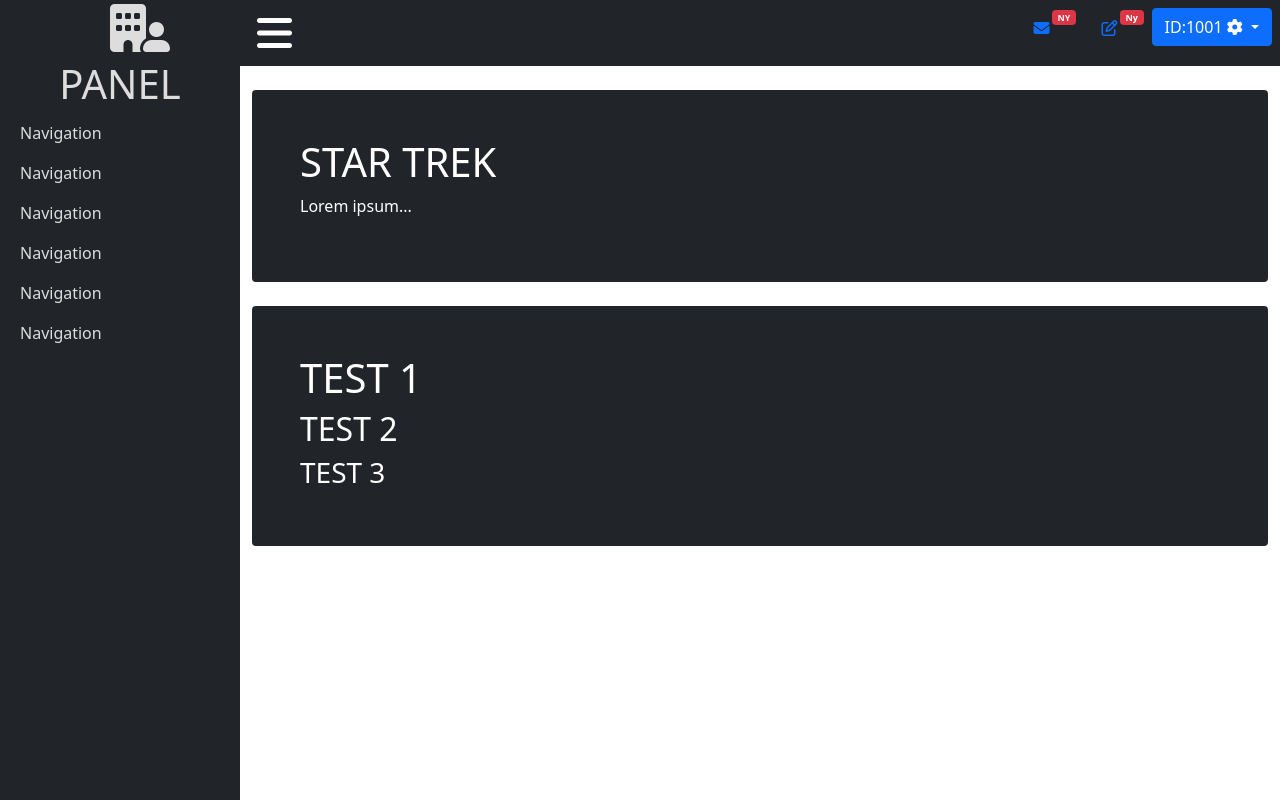
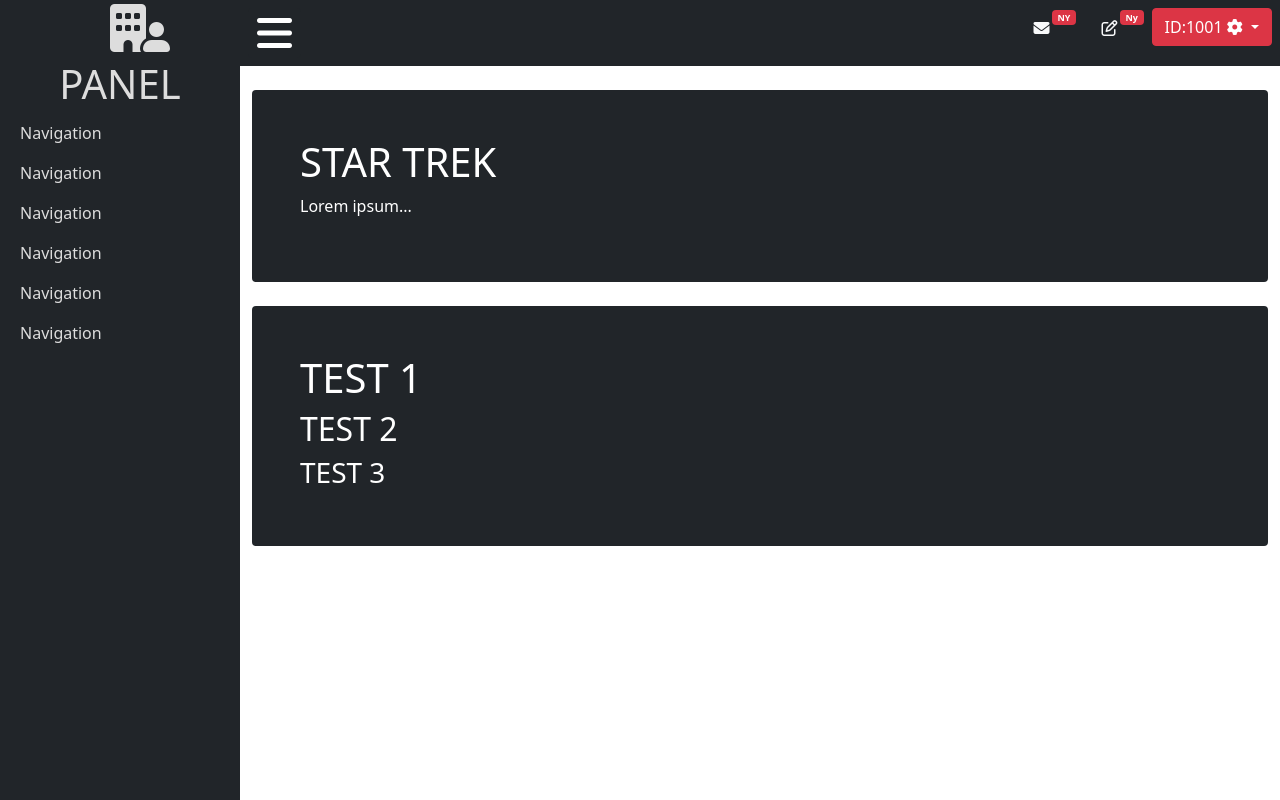
Before and after one commit to diypa571/bootstrap-5-panel, a plain HTML site: page index.html in a window 1280 px wide. Drawn offline with nearby package versions, Linux system fonts and the light colour scheme.

Commit message:
Update index.html

```diff
--- a/index.html
+++ b/index.html
@@ -58,7 +58,7 @@
 
  <!-- Dropdown -->
    <div class="dropdown">
- <a class="nav-link" href="#"  data-bs-toggle="dropdown">    <i class="fas fa-envelope fa-fw fwhite ftn15"></i>
+ <a class="nav-link" href="#"  data-bs-toggle="dropdown">    <i class="fas fa-envelope fa-fw text-light ftn15"></i>
 <sup> <span class="badge bg-danger ftn2 fwhite badge bg-danger ftn2 fwhite  right-50 position-absolute top-2">NY</span> </sup> </sup>
 </a>
      <ul class="dropdown-menu">
@@ -83,7 +83,7 @@
 
 <!-- Dropdown -->
   <div class="dropdown">
- <a class="nav-link" href="#"  data-bs-toggle="dropdown">   <i class="far fa-edit fa-fw fwhite ftn15"></i>
+ <a class="nav-link" href="#"  data-bs-toggle="dropdown">   <i class="far fa-edit fa-fw text-light"></i>
 <sup>  <span class="badge bg-danger ftn2 fwhite  right-50 position-absolute top-2">
   Ny  </span> </sup>
 </a>
@@ -110,9 +110,12 @@
   <div class="p-2 bd-highlight">
 
   <div class="dropdown">
-    <button type="button" class="btn btn-primary dropdown-toggle" data-bs-toggle="dropdown">
+    <button type="button" class="btn btn-danger dropdown-toggle shadow-none" data-bs-toggle="dropdown">
   ID:1001 <i class="fa-solid fa-gear"></i>
     </button>
+
+
+
     <ul class="dropdown-menu">
       <li><h5 class="dropdown-header">Dropdown header 1</h5></li>
       <li><a class="dropdown-item" href="#">Link 1</a></li>
@@ -159,12 +162,6 @@
 
 
 
-
-
-
-
-
-
 </div> <!-- End of the Fluid container---->
 
 
```
